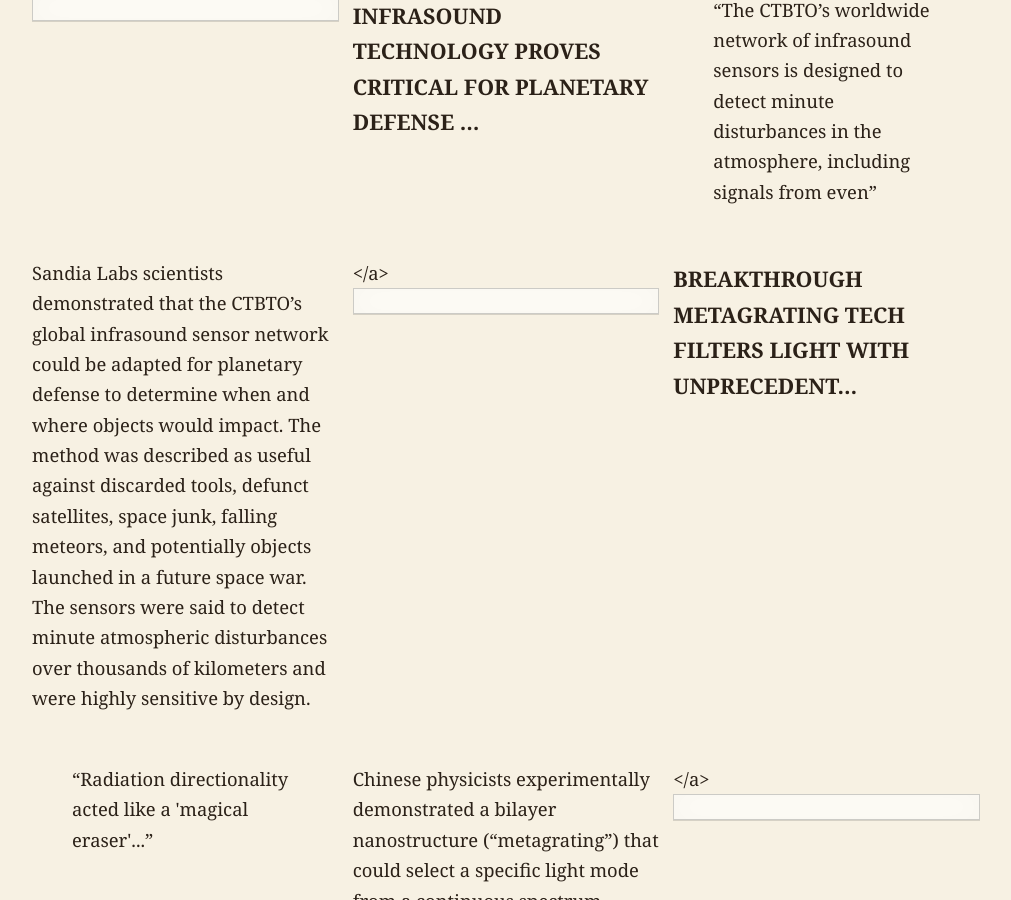
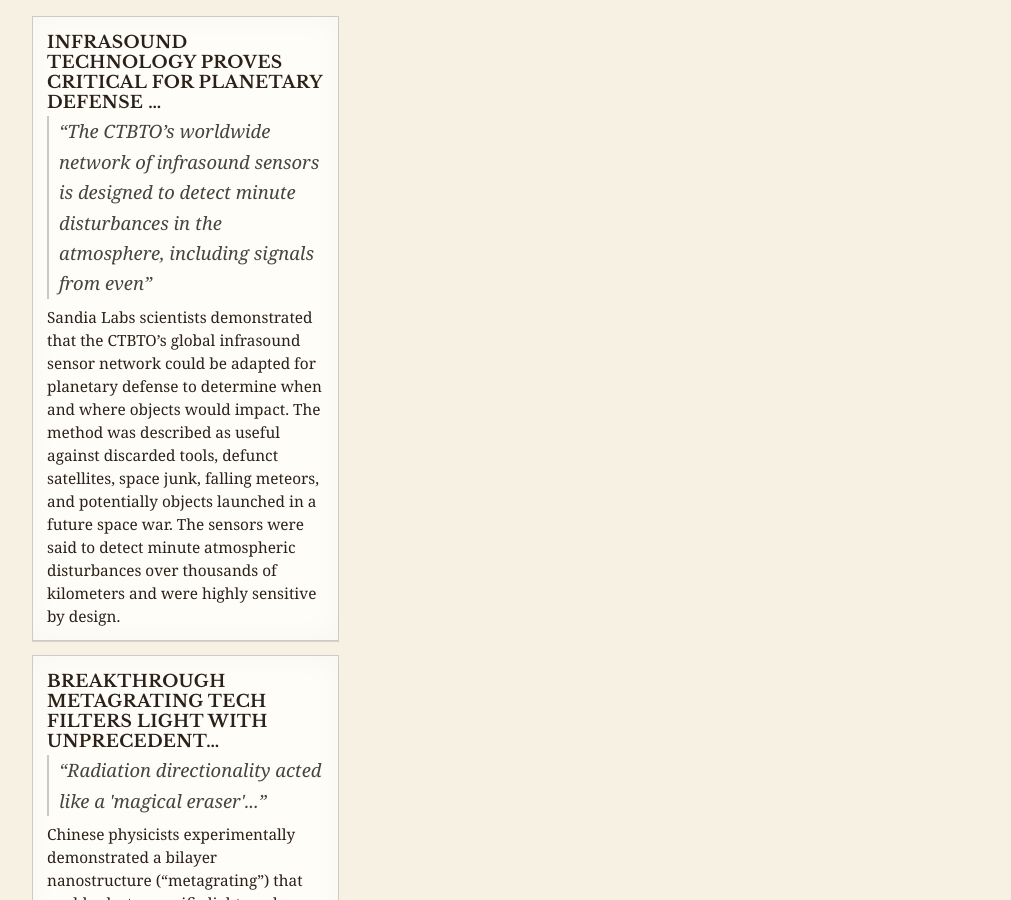
Before and after one commit to PROMIREC/the-daily-anomaly, a Jekyll site: the page built from editions/2025-10-01.md, in a window 1280 px wide and 900 px high, scrolled down 358 px. Shown: the whole window, without its empty margins (134-1145 px from the left). Built offline with Jekyll 4.4.1, drawn with Linux system fonts in a browser that asks for light colours; some of the changed text lies outside the part shown.

Commit message:
Restore automation scaffolding in 2025-10-01 edition

```diff
--- a/editions/2025-10-01.md
+++ b/editions/2025-10-01.md
@@ -4,6 +4,11 @@ layout: edition
 edition: 2025-10-01
 ---
 
+<div class="front">
+  <header class="mast">
+  </header>
+  <hr class="rule" />
+  <section class="grid">
 <a class="clip" href="https://thedebrief.org/infrasound-technology-proves-critical-for-planetary-defense-against-threats-from-outer-space/" target="_blank" rel="noopener">
   <h3 class="hed">INFRASOUND TECHNOLOGY PROVES CRITICAL FOR PLANETARY DEFENSE …</h3>
   <blockquote class="quote">“The CTBTO’s worldwide network of infrasound sensors is designed to detect minute disturbances in the atmosphere, including signals from even”</blockquote>
@@ -44,3 +49,5 @@ edition: 2025-10-01
   <blockquote class="quote">“a cosmic ribbon of plasma twisting through deep space”</blockquote>
   <p class="dek">High-resolution images from the Spektr-R satellite, captured by a Heidelberg University-led team, revealed a massive plasma jet—described as a cosmic ribbon—at the core of blazar OJ 287. The images supported the interpretation that OJ 287’s variable brightness arose from two merging supermassive black holes and provided unprecedented views of the blazar’s central jet structure; multi-epoch 43 GHz VLBI observations from 2014–2017 were cited.</p>
 </a>
+  </section>
+</div>
```
